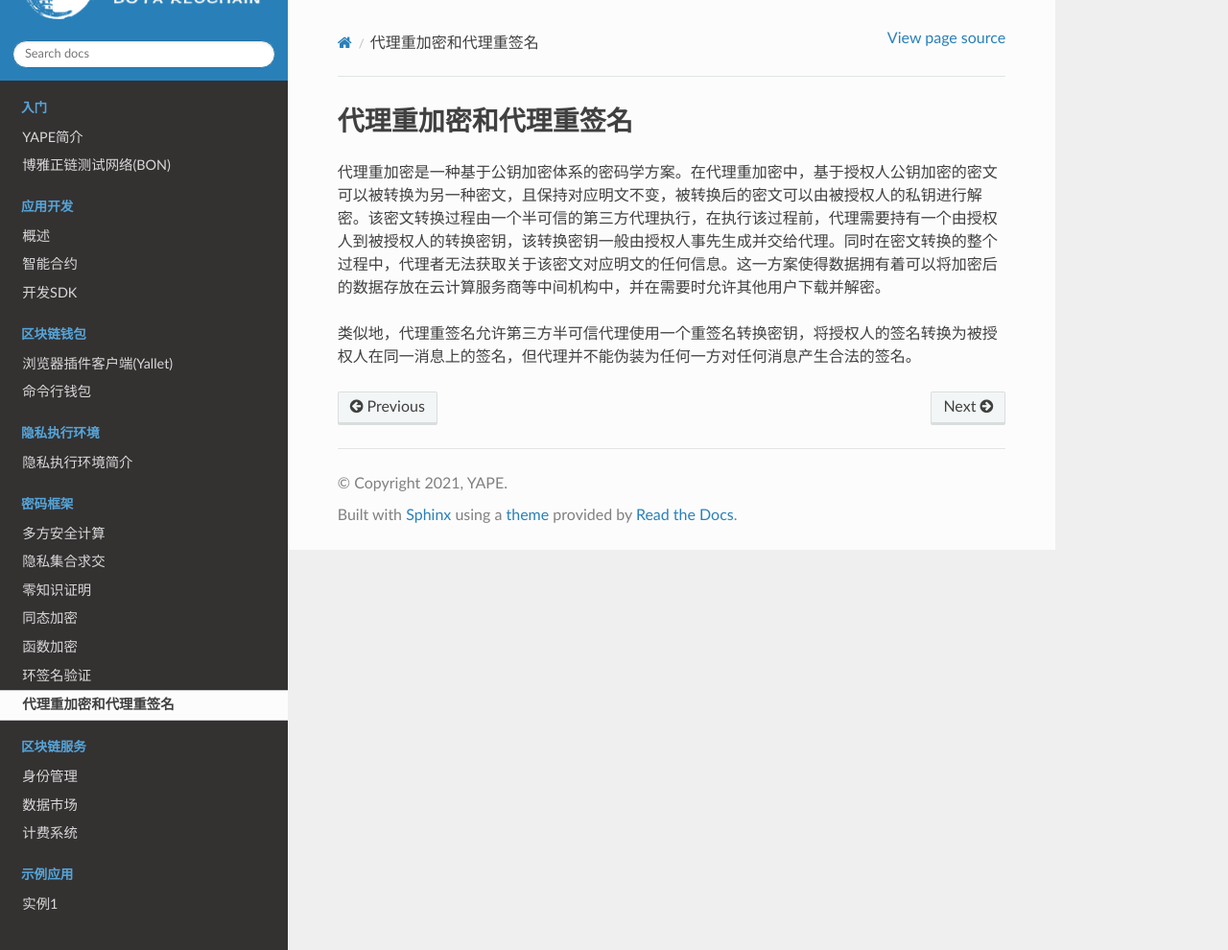
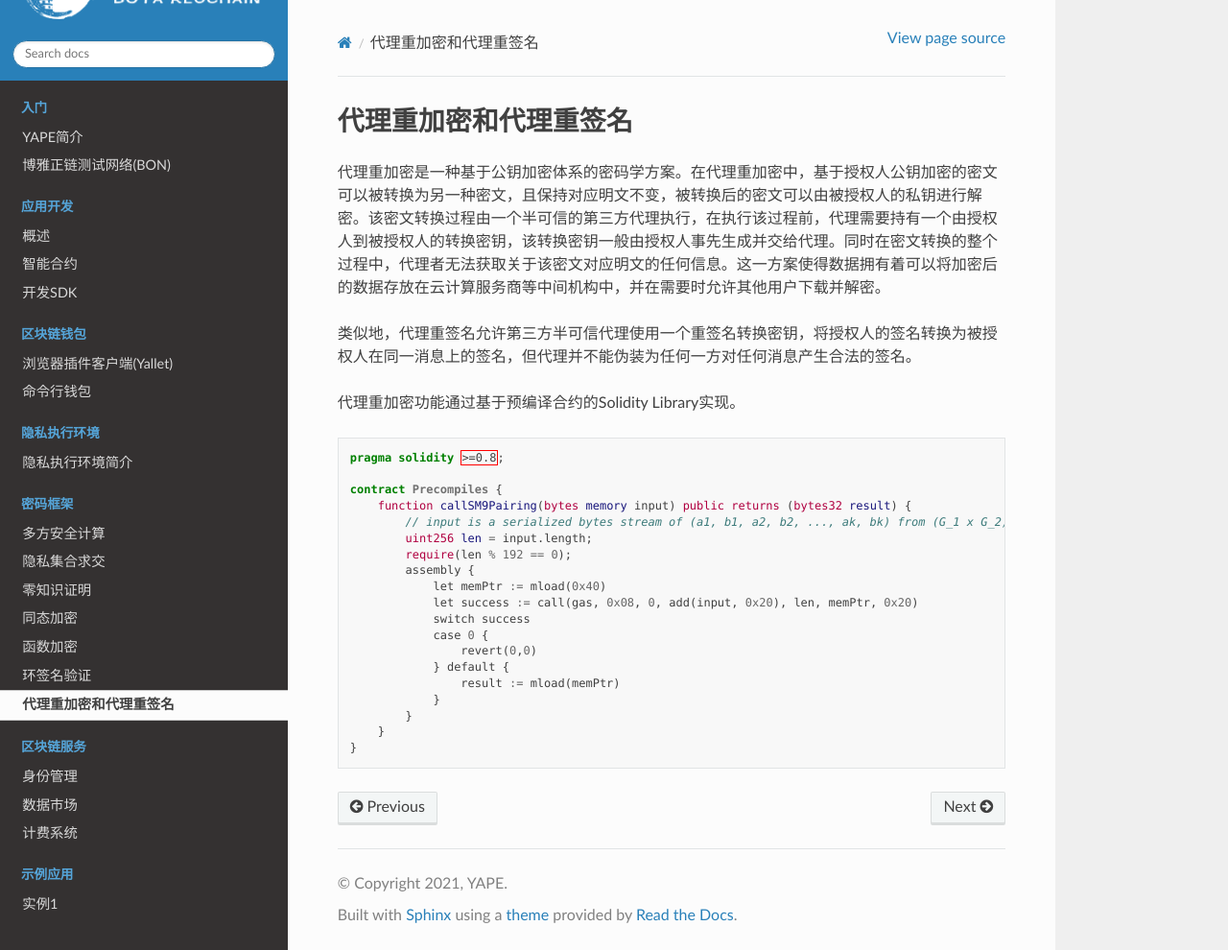
Before and after one commit to boyanet/yape-docs, a Sphinx documentation site: the page built from docs/source/cipher_structure/pre.md, in a window 1280 px wide and 990 px high. Shown: the whole window at 96% size. Built offline with Sphinx 7.4.7 and the Read the Docs theme 2.0.0, drawn with Linux system fonts in a browser that asks for light colours; pages that are not in the unit, such as notebooks, are missing from menus.

Commit message:
Update pre.md

````diff
--- a/docs/source/cipher_structure/pre.md
+++ b/docs/source/cipher_structure/pre.md
@@ -3,3 +3,27 @@
 代理重加密是一种基于公钥加密体系的密码学方案。在代理重加密中，基于授权人公钥加密的密文可以被转换为另一种密文，且保持对应明文不变，被转换后的密文可以由被授权人的私钥进行解密。该密文转换过程由一个半可信的第三方代理执行，在执行该过程前，代理需要持有一个由授权人到被授权人的转换密钥，该转换密钥一般由授权人事先生成并交给代理。同时在密文转换的整个过程中，代理者无法获取关于该密文对应明文的任何信息。这一方案使得数据拥有着可以将加密后的数据存放在云计算服务商等中间机构中，并在需要时允许其他用户下载并解密。
 
 类似地，代理重签名允许第三方半可信代理使用一个重签名转换密钥，将授权人的签名转换为被授权人在同一消息上的签名，但代理并不能伪装为任何一方对任何消息产生合法的签名。
+
+代理重加密功能通过基于预编译合约的Solidity Library实现。
+
+```solidity
+pragma solidity >=0.8;
+
+contract Precompiles {
+    function callSM9Pairing(bytes memory input) public returns (bytes32 result) {
+        // input is a serialized bytes stream of (a1, b1, a2, b2, ..., ak, bk) from (G_1 x G_2)^k
+        uint256 len = input.length;
+        require(len % 192 == 0);
+        assembly {
+            let memPtr := mload(0x40)
+            let success := call(gas, 0x08, 0, add(input, 0x20), len, memPtr, 0x20)
+            switch success
+            case 0 {
+                revert(0,0)
+            } default {
+                result := mload(memPtr)
+            }
+        }
+    }
+}
+```
````
